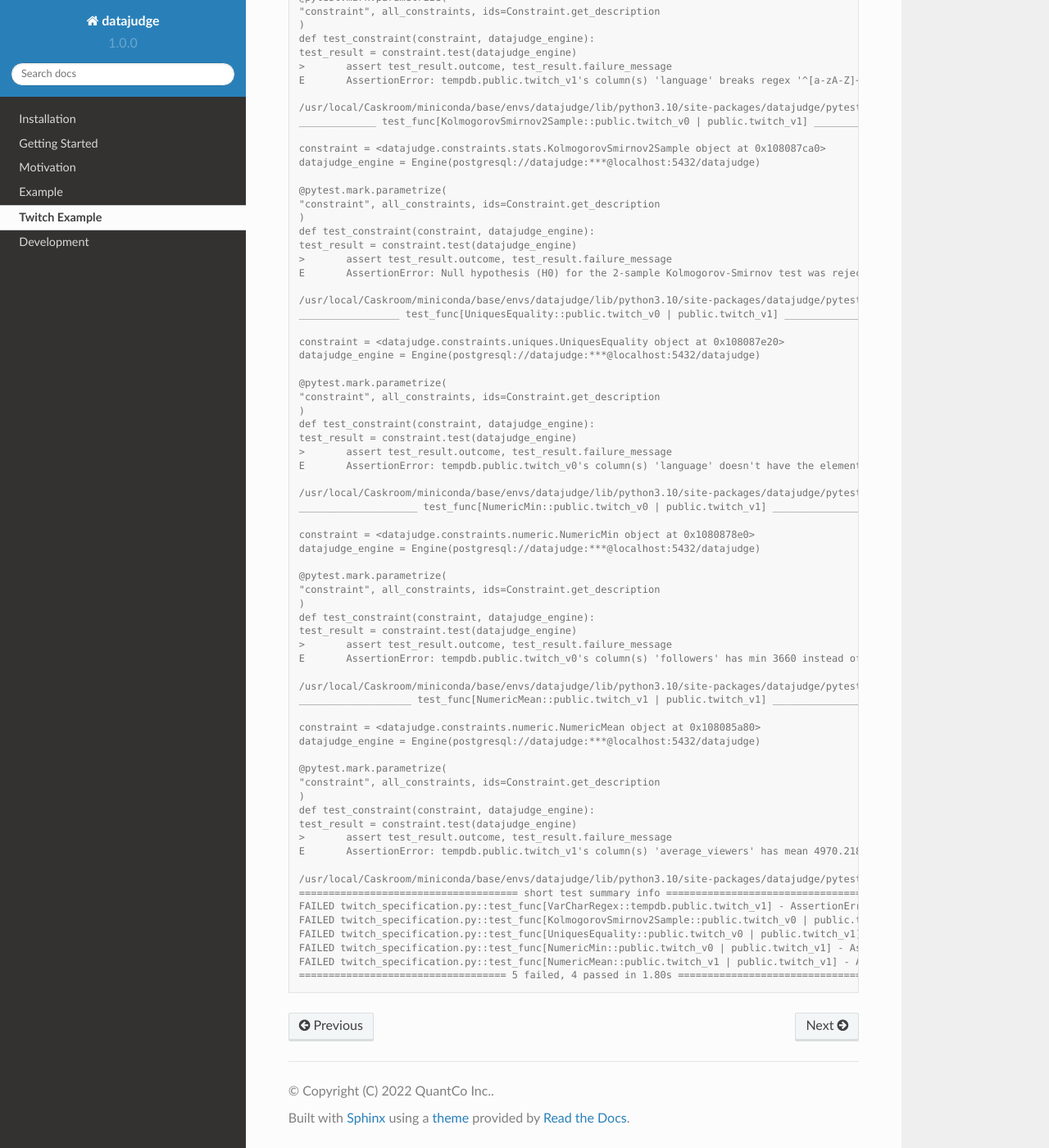
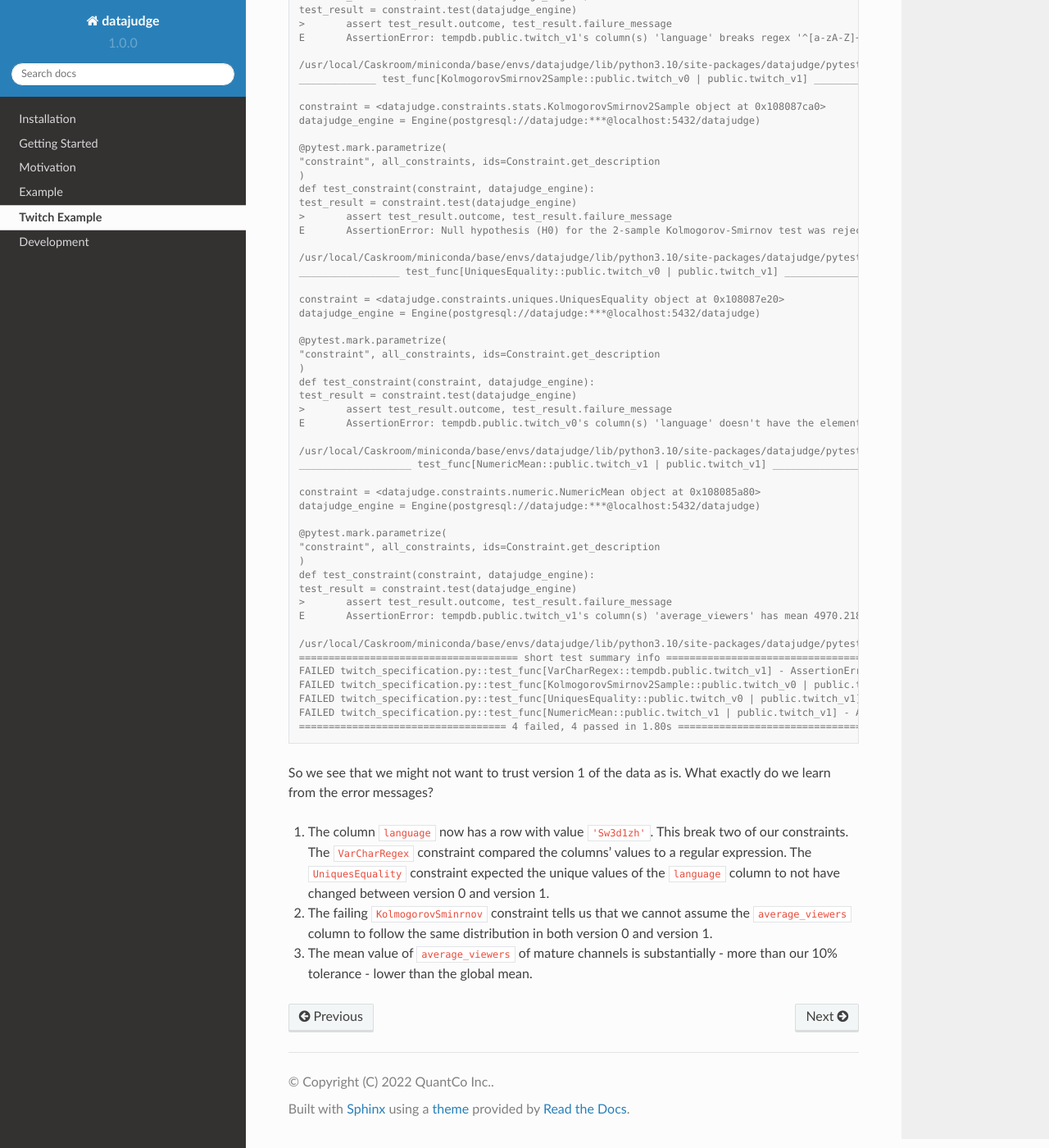
Before and after one commit to Quantco/datajudge, a Sphinx documentation site: the page built from docs/source/examples/example_twitch.rst, in a window 1280 px wide and 1400 px high, scrolled down 3425 px. Shown: the whole window at 82% size. Built offline with Sphinx 7.4.7 and the Read the Docs theme 2.0.0, drawn with Linux system fonts in a browser that asks for light colours; pages that are not in the unit, such as notebooks, are missing from menus; some of the changed text lies outside the part shown.

Commit message:
Extend text.

```diff
--- a/docs/source/examples/example_twitch.rst
+++ b/docs/source/examples/example_twitch.rst
@@ -4,7 +4,7 @@ Example: Dumps of Twitch data
 This example is based on data capturing statistics and properties of popular Twitch channels.
 The original data set can be found on `kaggle <https://www.kaggle.com/datasets/aayushmishra1512/twitchdata>`_. For the sake of this tutorial, we slightly process it and provide two version of it. You can either recreate this by executing this `processing <https://github.com/Quantco/datajudge/tree/main/docs/source/examples/twitch_upload.py>`_ yourself on the original data or download our processed files (`version 0 <https://github.com/Quantco/datajudge/tree/main/docs/source/examples/twitch_version0.csv>`_ and `version 1 <https://github.com/Quantco/datajudge/tree/main/docs/source/examples/twitch_version1.csv>`_) right away.
 
-The aforementioned script also populates two tables in a postgres database, in this fashion:
+The aforementioned script also populates two tables in a Postgres database, in this fashion:
 
 .. code-block:: python
 
@@ -166,16 +166,12 @@ data and the to be assessed version 1 of the data.
 	columns2=["language"],
     )
 
-    between_requirement_version.add_numeric_min_constraint(
-	column1="followers",
-	column2="followers",
-	condition2=Condition(raw_string="followers_gained<0"),
-    )
-
 
 Now having compared the 'same kind of data' between version 0 and version 1,
 we may as well compare 'different kind of data' within version 1, as a means of
-a sanity check.
+a sanity check. This sanity check consists of checking that whether the mean
+``average_viewer`` value of mature channels should deviate at most 10% from
+the overall mean.
 
 .. code-block:: python
 
@@ -267,20 +263,6 @@ If we then test these expectations against the data by running ``$ pytest specif
    E       AssertionError: tempdb.public.twitch_v0's column(s) 'language' doesn't have the element(s) '{'Sw3d1zh'}' when compared with the reference values.
 
    /usr/local/Caskroom/miniconda/base/envs/datajudge/lib/python3.10/site-packages/datajudge/pytest_integration.py:25: AssertionError
-   ____________________ test_func[NumericMin::public.twitch_v0 | public.twitch_v1] ____________________
-
-   constraint = <datajudge.constraints.numeric.NumericMin object at 0x1080878e0>
-   datajudge_engine = Engine(postgresql://datajudge:***@localhost:5432/datajudge)
-
-   @pytest.mark.parametrize(
-   "constraint", all_constraints, ids=Constraint.get_description
-   )
-   def test_constraint(constraint, datajudge_engine):
-   test_result = constraint.test(datajudge_engine)
-   >       assert test_result.outcome, test_result.failure_message
-   E       AssertionError: tempdb.public.twitch_v0's column(s) 'followers' has min 3660 instead of tempdb.public.twitch_v1's column(s) 'followers''s 128598.0 . Condition on second table: WHERE followers_gained<0;
-
-   /usr/local/Caskroom/miniconda/base/envs/datajudge/lib/python3.10/site-packages/datajudge/pytest_integration.py:25: AssertionError
    ___________________ test_func[NumericMean::public.twitch_v1 | public.twitch_v1] ____________________
 
    constraint = <datajudge.constraints.numeric.NumericMean object at 0x108085a80>
@@ -299,6 +281,12 @@ If we then test these expectations against the data by running ``$ pytest specif
    FAILED twitch_specification.py::test_func[VarCharRegex::tempdb.public.twitch_v1] - AssertionError...
    FAILED twitch_specification.py::test_func[KolmogorovSmirnov2Sample::public.twitch_v0 | public.twitch_v1]
    FAILED twitch_specification.py::test_func[UniquesEquality::public.twitch_v0 | public.twitch_v1]
-   FAILED twitch_specification.py::test_func[NumericMin::public.twitch_v0 | public.twitch_v1] - Asse...
    FAILED twitch_specification.py::test_func[NumericMean::public.twitch_v1 | public.twitch_v1] - Ass...
-   =================================== 5 failed, 4 passed in 1.80s ====================================
+   =================================== 4 failed, 4 passed in 1.80s ====================================
+
+So we see that we might not want to trust version 1 of the data as is. What exactly do we learn from the error
+messages?
+
+1. The column ``language`` now has a row with value ``'Sw3d1zh'``. This break two of our constraints. The ``VarCharRegex`` constraint compared the columns' values to a regular expression. The ``UniquesEquality`` constraint expected the unique values of the ``language`` column to not have changed between version 0 and version 1.
+2. The failing ``KolmogorovSminrnov`` constraint tells us that we cannot assume the ``average_viewers`` column to follow the same distribution in both version 0 and version 1.
+3. The mean value of ``average_viewers`` of mature channels is substantially - more than our 10% tolerance - lower than the global mean.
```
Also changed, not shown: other parts of docs/source/examples/example_twitch.rst (+6 -6 lines).
